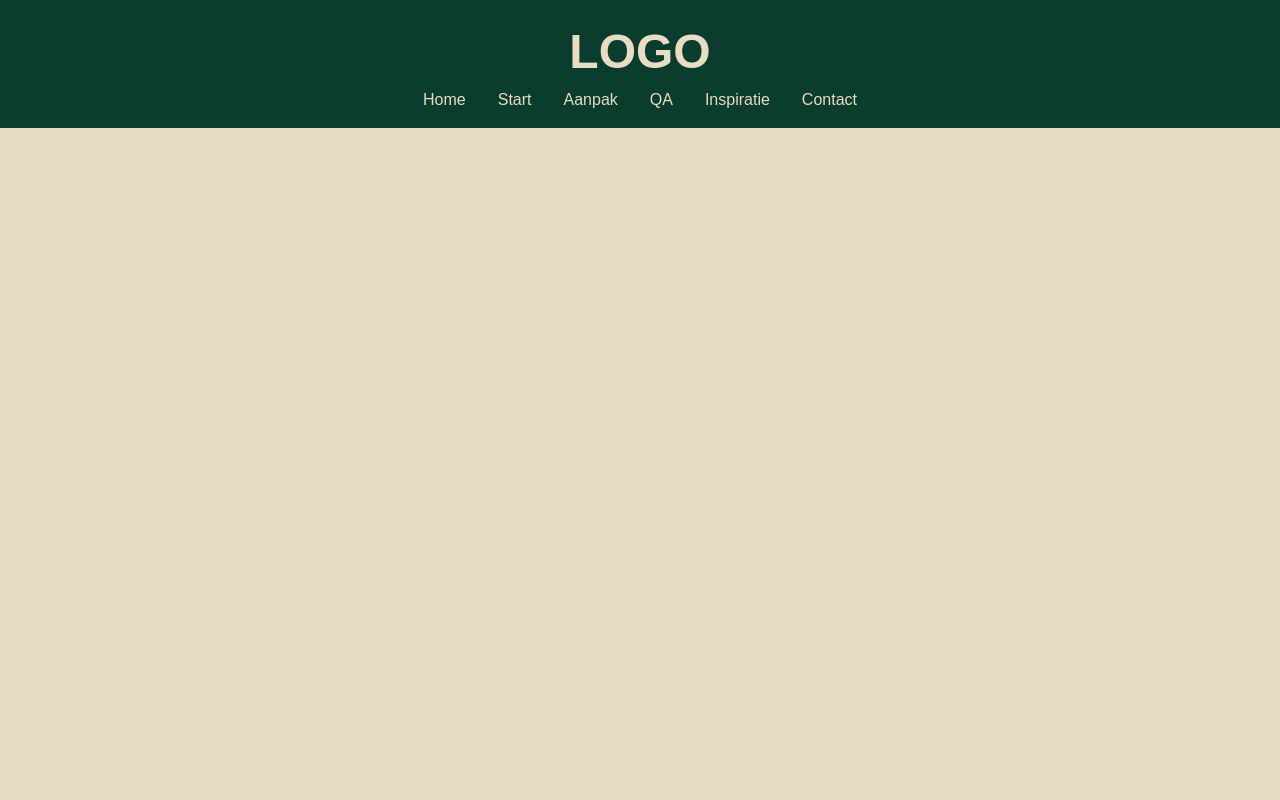
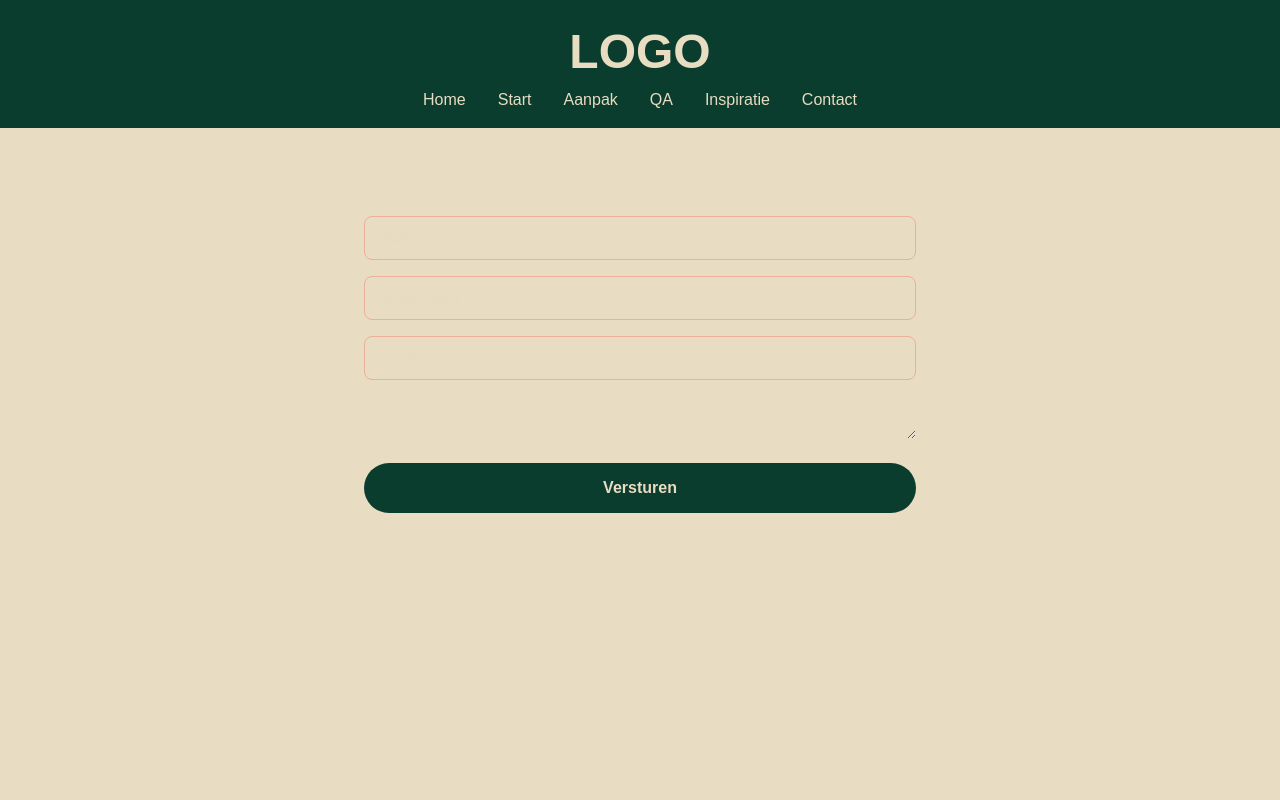
Before and after one commit to Sacha-Gazeau/atwork-3_4ga, a Next.js app: page /contact in a window 1280 px wide. Shown: the top 800 px of the page. Built offline with nearby package versions, Linux system fonts and the light colour scheme; what @edgestore/react would draw is missing.

Commit message:
feat: implement contact form with user input fields

```diff
--- a/src/app/contact/page.tsx
+++ b/src/app/contact/page.tsx
@@ -1,5 +1,26 @@
+"use client";
+
 export default function Contact() {
-  return <div>
-    <h2>Contact</h2>
-  </div>;
+  return (
+    <>
+      <h2>Contact form</h2>
+      <form className="request-form">
+        <label className="request-form__field">
+          <input type="text" name="firstName" placeholder="Voornaam" />
+        </label>
+        <label className="request-form__field">
+          <input type="text" name="lastName" placeholder="Achternaam" />
+        </label>
+        <label className="request-form__field">
+          <input type="email" name="email" placeholder="Email" />
+        </label>
+        <label className="request-form__field">
+          <textarea name="text" placeholder="Text"></textarea>
+        </label>
+        <button type="submit" className="request-form__submit">
+          Versturen
+        </button>
+      </form>
+    </>
+  );
 }
```
